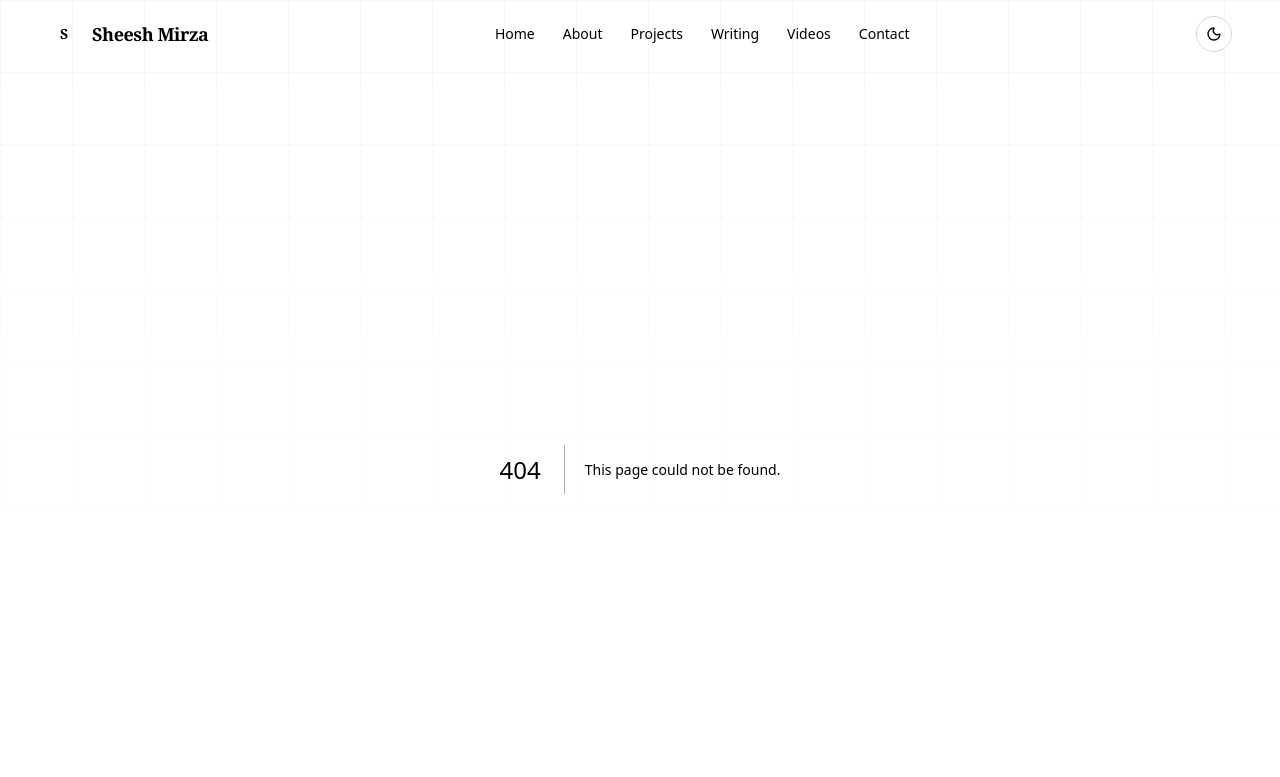
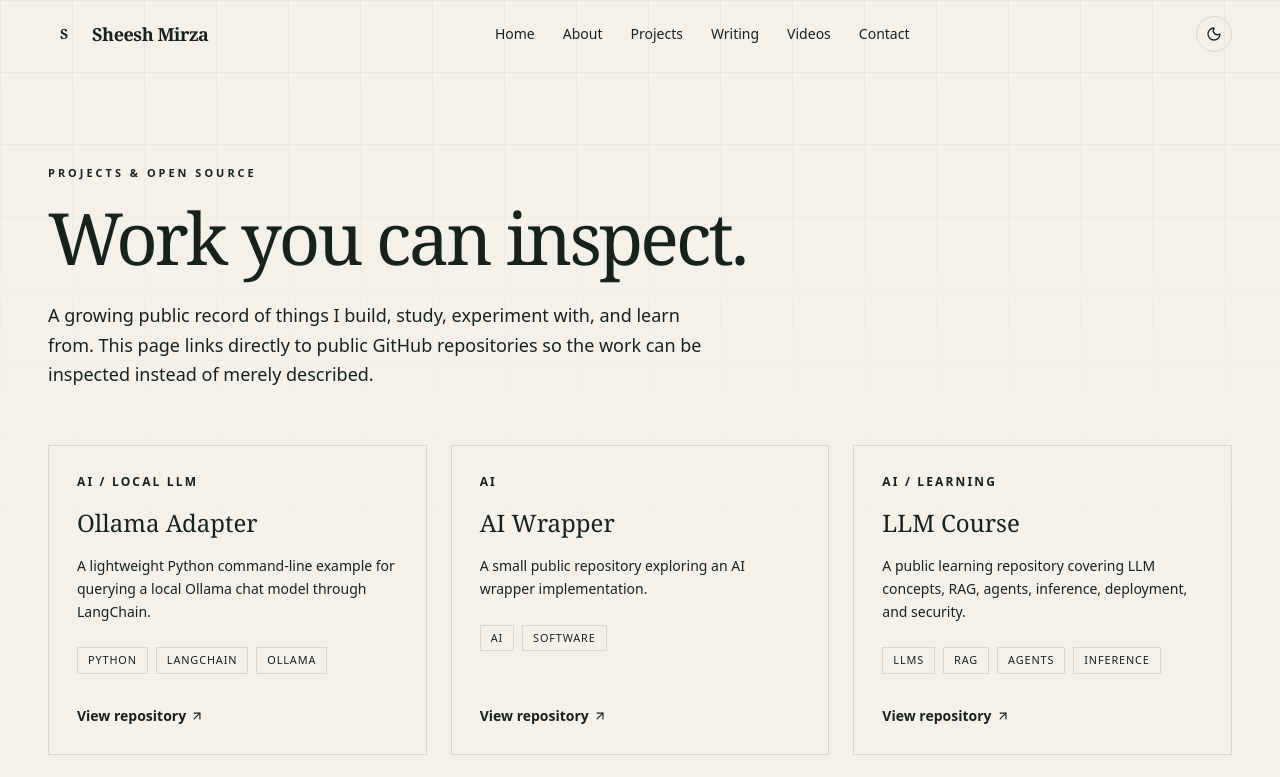
Before and after one commit to sheeshmirza/sheeshmirza-website, a Next.js app: page /projects in a window 1280 px wide. Before the commit this address had no page. Shown: the top 777 px of the page. Built offline with nearby package versions, Linux system fonts and the light colour scheme.

Commit message:
Build Sheesh Mirza brand SEO: src/app/projects/page.tsx

```diff
--- /dev/null
+++ b/src/app/projects/page.tsx
@@ -0,0 +1,72 @@
+import type { Metadata } from "next";
+import { ArrowUpRight } from "lucide-react";
+import { projects } from "@/data/projects";
+
+export const metadata: Metadata = {
+  title: "Projects & Open Source Work",
+  description:
+    "Selected public repositories, experiments, AI work, and software projects associated with Sheesh Mirza.",
+  alternates: { canonical: "/projects" },
+  openGraph: {
+    title: "Projects by Sheesh Mirza",
+    description:
+      "Selected public repositories, experiments, AI work, and software projects.",
+    url: "/projects",
+    type: "website",
+  },
+};
+
+export default function ProjectsPage() {
+  return (
+    <section className="mx-auto max-w-7xl px-6 py-16 sm:px-10 sm:py-24 lg:px-12">
+      <div className="max-w-3xl">
+        <p className="text-[0.68rem] font-semibold uppercase tracking-[0.28em] text-muted">
+          Projects & Open Source
+        </p>
+        <h1 className="mt-5 font-serif text-5xl leading-[0.98] tracking-[-0.04em] sm:text-7xl">
+          Work you can inspect.
+        </h1>
+        <p className="mt-7 max-w-2xl text-lg leading-relaxed text-muted">
+          A growing public record of things I build, study, experiment with,
+          and learn from. This page links directly to public GitHub repositories
+          so the work can be inspected instead of merely described.
+        </p>
+      </div>
+
+      <div className="mt-14 grid gap-6 md:grid-cols-2 lg:grid-cols-3">
+        {projects.map((project) => (
+          <a
+            key={project.name}
+            href={project.href}
+            target="_blank"
+            rel="noreferrer"
+            className="group flex h-full flex-col border border-border bg-surface p-7 transition-transform hover:-translate-y-1"
+          >
+            <p className="text-xs font-semibold uppercase tracking-[0.18em] text-signal">
+              {project.category}
+            </p>
+            <h2 className="mt-4 font-serif text-2xl leading-snug">
+              {project.name}
+            </h2>
+            <p className="mt-4 text-sm leading-relaxed text-muted">
+              {project.description}
+            </p>
+            <div className="mt-6 flex flex-wrap gap-2">
+              {project.technologies.map((tech) => (
+                <span
+                  key={tech}
+                  className="border border-border px-2.5 py-1 text-[0.68rem] uppercase tracking-[0.08em] text-muted"
+                >
+                  {tech}
+                </span>
+              ))}
+            </div>
+            <span className="mt-auto flex items-center gap-1 pt-8 text-sm font-semibold transition-colors group-hover:text-signal">
+              View repository <ArrowUpRight size={14} />
+            </span>
+          </a>
+        ))}
+      </div>
+    </section>
+  );
+}
```
